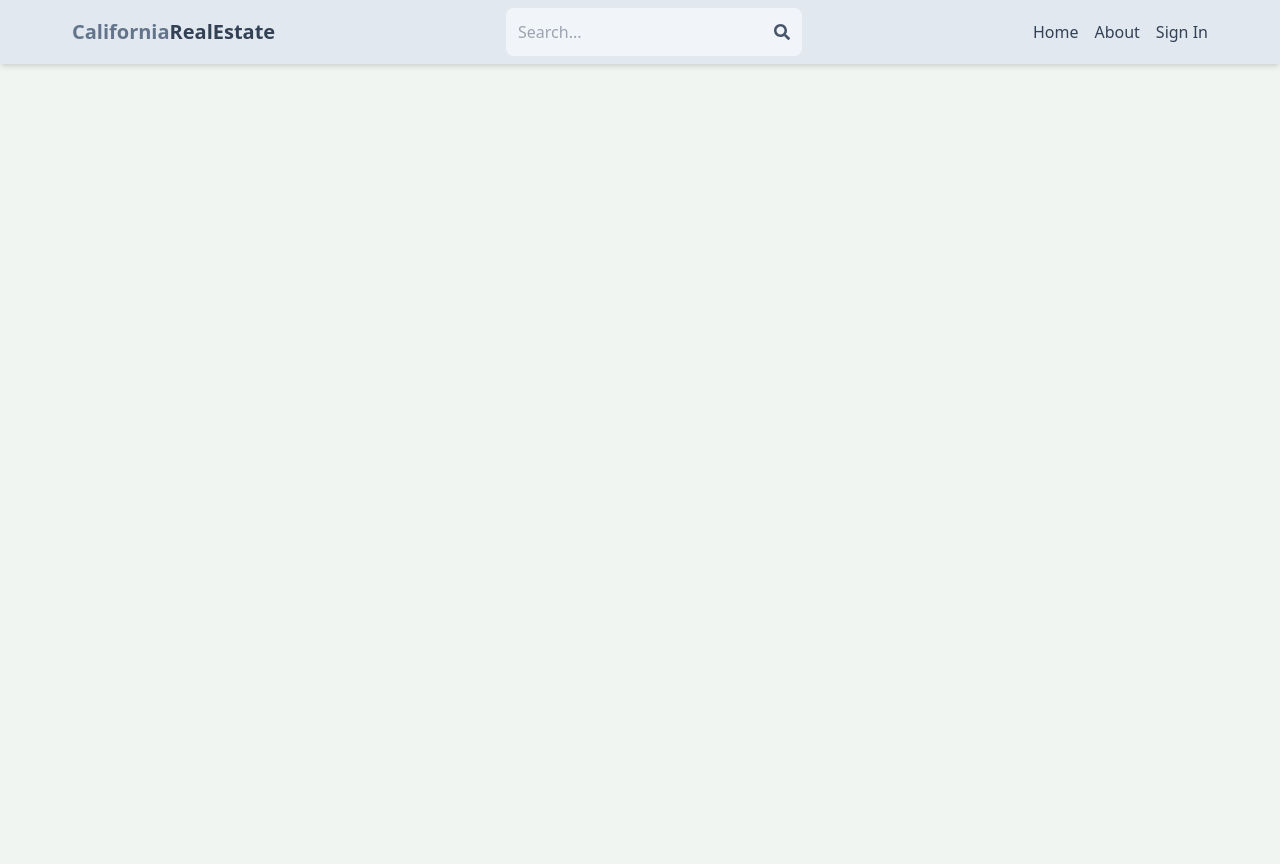
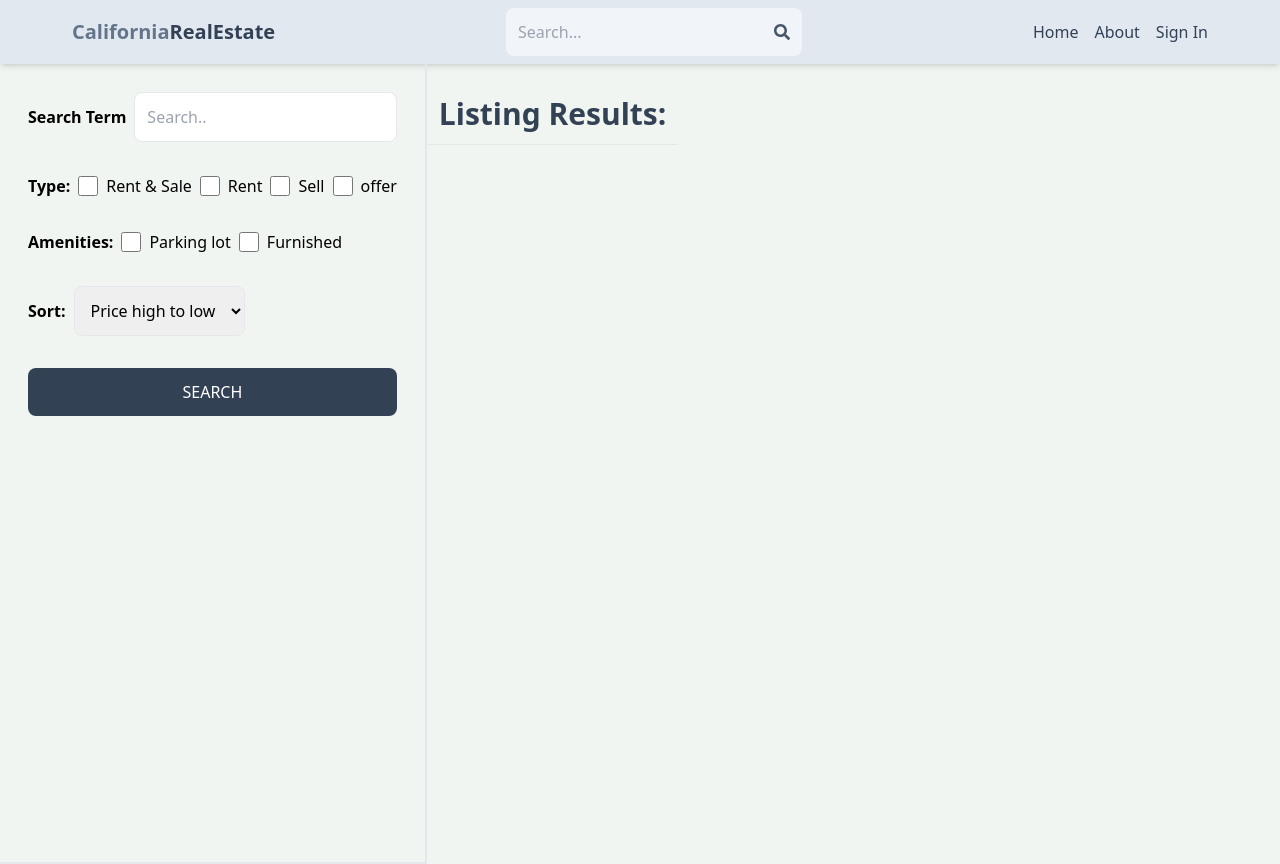
Before and after one commit to rashmiiyengar/mern-estate, a React (Create React App) app in the folder client/: page /search in a window 1280 px wide. Before the commit the page ends 800 px from the top, so only its background shows below. Built offline with nearby package versions, Linux system fonts and the light colour scheme; no server answers.

Commit message:
create search page url

```diff
--- a/client/src/App.js
+++ b/client/src/App.js
@@ -10,6 +10,7 @@
 import CreateListing from "./pages/CreateListing";
 import UpdateListing from "./pages/UpdateListing";
 import Listing from "./pages/Listing";
+import Search from "./pages/Search";
 
 export default function App() {
   return (
@@ -19,6 +20,7 @@
         <Route path="/" element={<Home />} />
         <Route path="/signin" element={<SignIn />} />
         <Route path="/signup" element={<SignUp />} />
+        <Route path="/search" element={<Search />} />
         <Route path="/listing/:listingId" element={<Listing />} />
         <Route  element={<PrivateRoute />} >
         <Route path="/profile" element={<Profile />} />
--- a/client/src/components/Header.js
+++ b/client/src/components/Header.js
@@ -1,12 +1,32 @@
-import React from "react";
+import React, { useEffect, useState } from "react";
 import { FaSearch } from "react-icons/fa";
-import { Link } from "react-router-dom";
+import { Link,useNavigate } from "react-router-dom";
 import {useSelector} from 'react-redux'
 
 const Header = () => {
 
   const {currentUser} = useSelector(state=>state.user);
+  const [searchTerm,setSearchTerm] = useState('');
+  const navigate = useNavigate();
 
+  const handleSubmit=(e)=>{
+    e.preventDefault();
+    const urlParams = new URLSearchParams(window.location.search);
+    urlParams.set('searchTerm',searchTerm);
+    const searchQuery = urlParams.toString();
+    navigate(`/search?${searchQuery}`);
+
+
+  };
+
+  useEffect(()=>{
+    const urlParams = new URLSearchParams(window.location.search);
+    const searchTermFromUrl = urlParams.get('searchTerm');
+    if(searchTermFromUrl){
+      setSearchTerm(searchTermFromUrl)
+    }
+
+  },[])
 
   return (
     <header className="bg-slate-200 shadow-md ">
@@ -19,13 +39,19 @@
           </h1>
         </Link>
 
-        <form className="bg-slate-100 p-3 rounded-lg flex items-center ">
+        <form onSubmit={handleSubmit}className="bg-slate-100 p-3 rounded-lg flex items-center ">
           <input
             type="text"
             placeholder="Search..."
             className="bg-transparent focus:outline-none w-24 sm:w-64"
+            value={searchTerm}
+            onChange={(e)=>setSearchTerm(e.target.value)}
+
           />
+          <button>
           <FaSearch className="text-slate-600" />
+          </button>
+
         </form>
         <ul className="flex gap-4">
           <Link to="/">
--- /dev/null
+++ b/client/src/pages/Search.js
@@ -0,0 +1,72 @@
+import React from "react";
+
+const Search = () => {
+  return (
+    <div className="flex flex-col md:flex-row">
+      <div className="p-7 border-b-2 md:border-r-2 md:min-h-screen">
+        <form className="flex flex-col gap-8 ">
+          <div className="flex items-center gap-2 ">
+            <label className="whitespace-nowrap font-semibold">
+              Search Term
+            </label>
+            <input
+              id="Search term"
+              placeholder="Search.."
+              className="border rounded-lg p-3 w-full"
+              type="text"
+            ></input>
+          </div>
+          <div className="flex gap-2 flex-wrap items-center">
+            <label className="font-semibold">Type:</label>
+            <div className="flex gap-2">
+              <input type="checkbox" id="all " className="w-5 " />
+              <span>Rent & Sale</span>
+            </div>
+            <div className="flex gap-2">
+              <input type="checkbox" id="rent " className="w-5 " />
+              <span>Rent</span>
+            </div>
+            <div className="flex gap-2">
+              <input type="checkbox" id="Sale " className="w-5 " />
+              <span>Sell</span>
+            </div>
+            <div className="flex gap-2">
+              <input type="checkbox" id="offer " className="w-5 " />
+              <span>offer</span>
+            </div>
+          </div>
+          <div className="flex gap-2 flex-wrap items-center">
+            <label className="font-semibold">Amenities:</label>
+            <div className="flex gap-2">
+              <input type="checkbox" id="parking" className="w-5 " />
+              <span>Parking lot</span>
+            </div>
+            <div className="flex gap-2">
+              <input type="checkbox" id="furnished" className="w-5 " />
+              <span>Furnished</span>
+            </div>
+          </div>
+          <div className="flex items-center gap-2">
+            <label className="font-semibold">Sort:</label>
+            <select id="sort_order" className="border rounded-lg p-3">
+              <option>Price high to low</option>
+              <option>Price low to high</option>
+              <option>Latest</option>
+              <option>Oldest</option>
+            </select>
+          </div>
+          <button className="bg-slate-700 rounded-lg text-white p-3 uppercase hover:shadow-lg">
+            Search
+          </button>
+        </form>
+      </div>
+      <div className="">
+        <h1 className="text-3xl font-semibold  border-b p-3 text-slate-700 mt-5">
+          Listing Results:
+        </h1>
+      </div>
+    </div>
+  );
+};
+
+export default Search;
```
